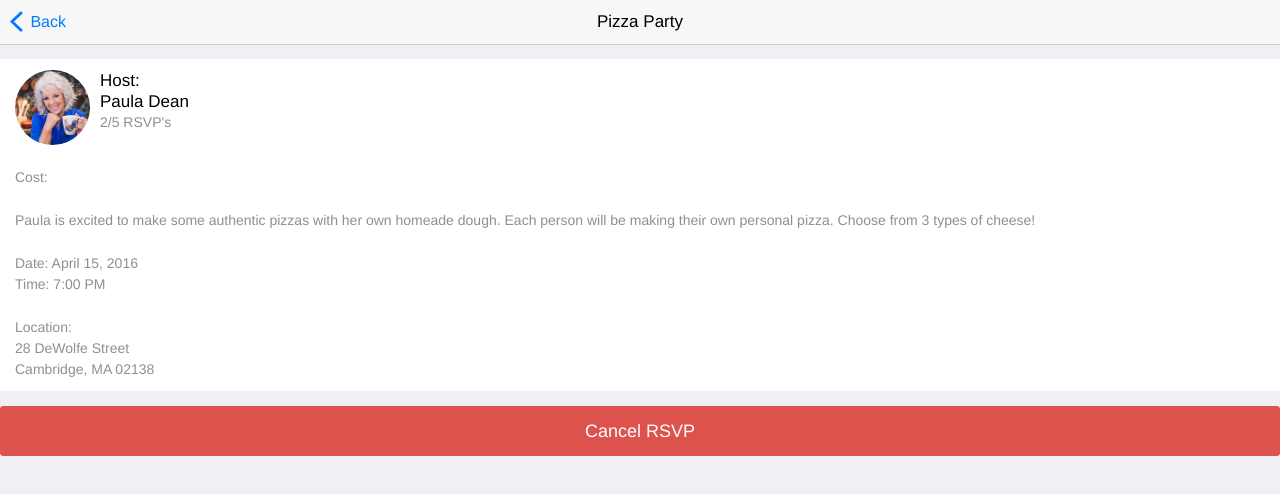
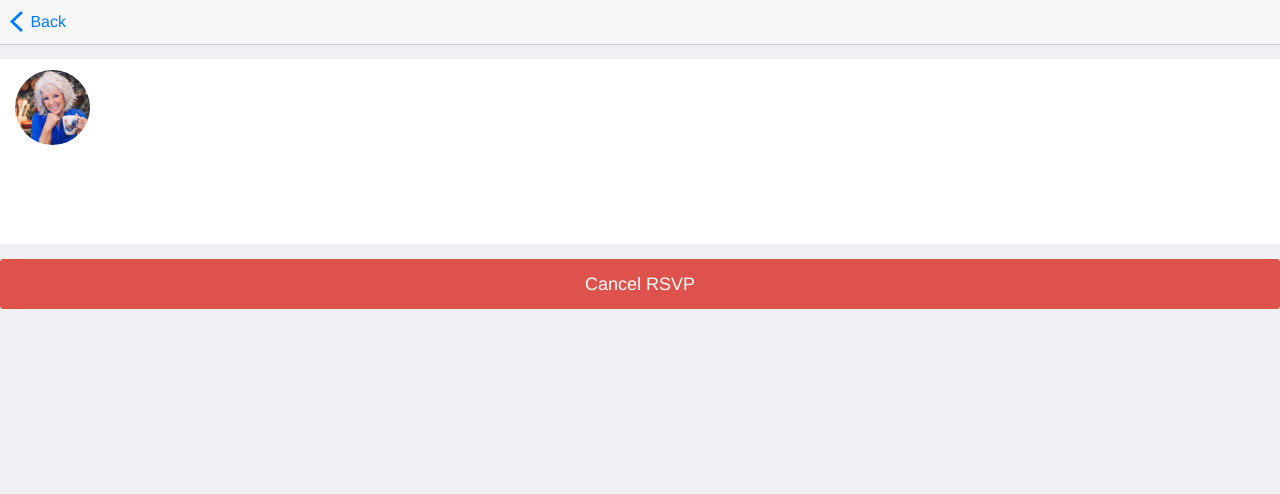
Before and after one commit to kennyzlei/FoodForThought, a plain HTML site: page guest-reservation-detail.html in a window 1280 px wide. Drawn offline with nearby package versions, Linux system fonts and the light colour scheme.

Commit message:
got rid of hard code in guest-reservation-detail page

```diff
--- a/guest-reservation-detail.html
+++ b/guest-reservation-detail.html
@@ -20,41 +20,32 @@
           Back
       </button>
 
-    	<h1 class="title">Pizza Party</h1>
+    	<h1 class="title">
+        <!-- this should populate the title up top through javascript-->
+      </h1>
     </header>
     <div class="content" id="guest-reservation-detail">
         <ul class="table-view">
             <li class="table-view-cell media">
                     <img id="prof_pic" class="media-object pull-left" src="img/paula.jpg">
                         <div id = "information" class="media-body">
-                            Host: <br>Paula Dean
-                            <div>
-                            <p> 2/5 RSVP's
-                            </p>
-                            </div>
+                            <!-- this should populate information through javascript-->
                         </div>
             </li>
 
             <li id = "information5" class="table-view-cell media">
-            <p> Cost: </p>
+            <!-- this should populate information5 through javascript-->
             </li>
 
             <li id = "information2" class="table-view-cell media">
-                <p>
-                Paula is excited to make some authentic pizzas with her own homeade dough. Each person will be making their own personal pizza. Choose from 3 types of cheese!
-                </p>
+                <!-- this should populate information2 through javascript-->
             </li>
             <li id = "information3" class="table-view-cell media">
-                    <p>
-                            Date: April 15, 2016<br>
-                            Time: 7:00 PM
-                            </p>
+                <!-- this should populate information3 through javascript-->
 
             </li>
             <li id = "information4" class="table-view-cell media">
-                <p> Location: <br>
-                    28 DeWolfe Street<br>
-                    Cambridge, MA 02138
+                <!-- this should populate information4 through javascript-->
                 </p>
             </li>
         </ul>
```
